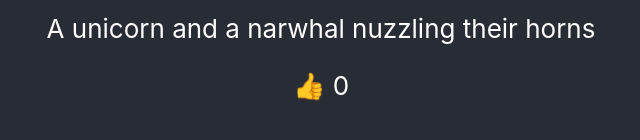
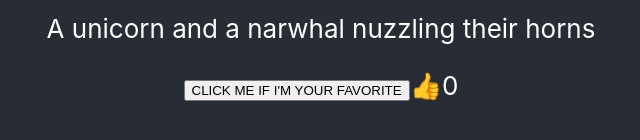
Before and after one commit to Zitronen25U/horned-beasts, a React (Create React App) app: page / in a window 1280 px wide. Shown: the part 442-582 px from the top of the page, without its empty margins (319-959 px from the left). Built offline with nearby package versions, Linux system fonts and the light colour scheme.

Commit message:
finalizing lab

```diff
--- a/package.json
+++ b/package.json
@@ -6,7 +6,9 @@
     "@testing-library/jest-dom": "^5.11.9",
     "@testing-library/react": "^11.2.5",
     "@testing-library/user-event": "^12.8.3",
+    "bootstrap": "^4.6.0",
     "react": "^17.0.1",
+    "react-bootstrap": "^1.5.2",
     "react-dom": "^17.0.1",
     "react-scripts": "4.0.3",
     "web-vitals": "^1.1.1"
--- a/src/hornedbeasts.js
+++ b/src/hornedbeasts.js
@@ -1,5 +1,6 @@
 import React from 'react';
 import data from './data.json';
+import Button from 'react-bootstrap/Button';
 
 
 class HornedBeasts extends React.Component {
@@ -24,11 +25,9 @@ class HornedBeasts extends React.Component {
         <div>
         <h2>{value.title}</h2>
 
-        <img onClick={this.voteForABeast} id={value.title} src= {value.image_url} alt={value.keyword} height="200" width="200"></img>
-
+        <img  id={value.title} src= {value.image_url} alt={value.keyword} height="200" width="200"></img>
         <p>{value.description}</p>
-
-        <div>👍 {this.state.beastVotes}</div>
+        <Button onClick={this.voteForABeast}  variant="secondary">CLICK ME IF I'M YOUR FAVORITE</Button>{'👍' + this.state.beastVotes}
         </div>
         )
       }
```
Also changed, not shown: 1 other file (tests, documents, lock files or other folders).
